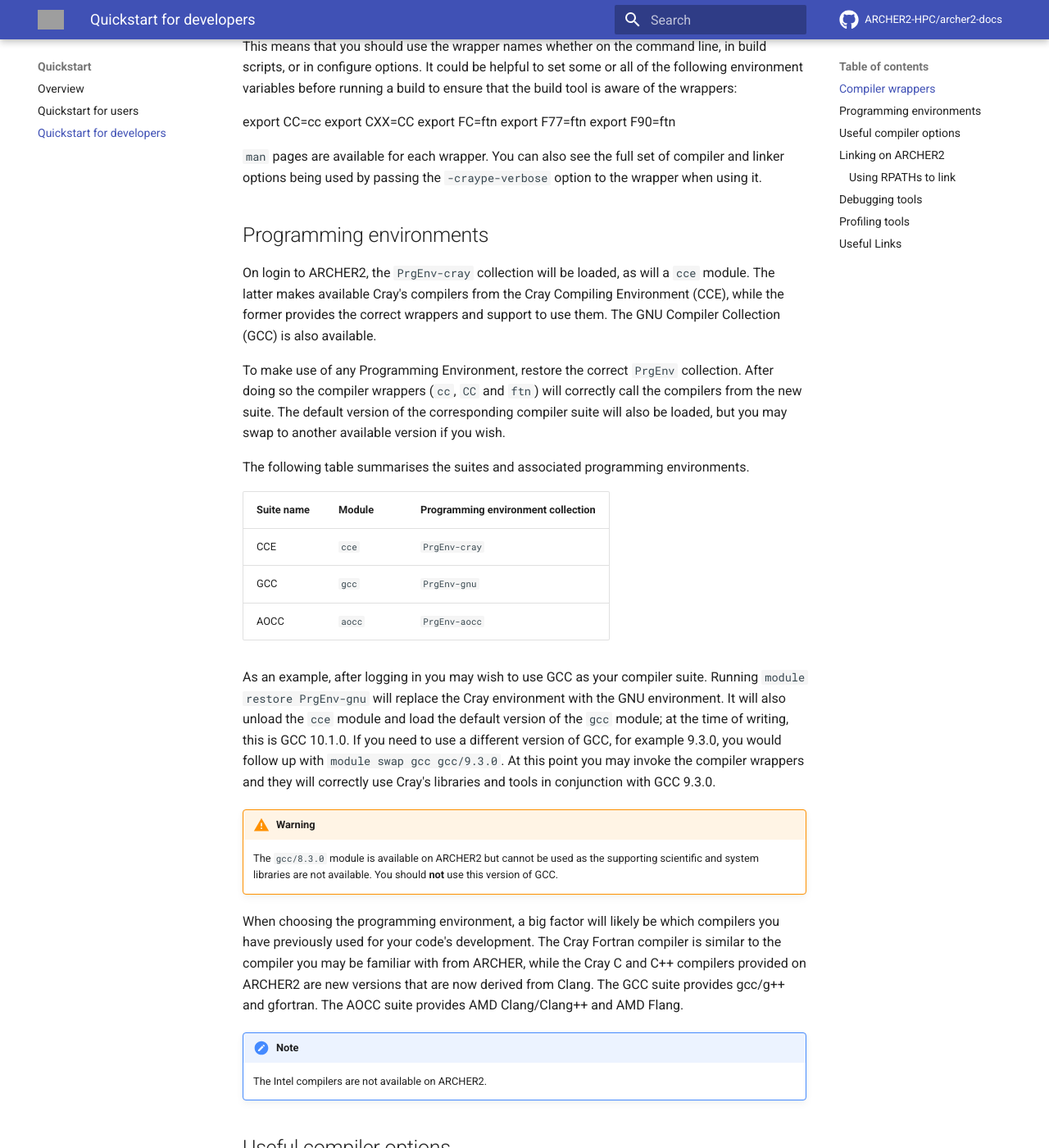
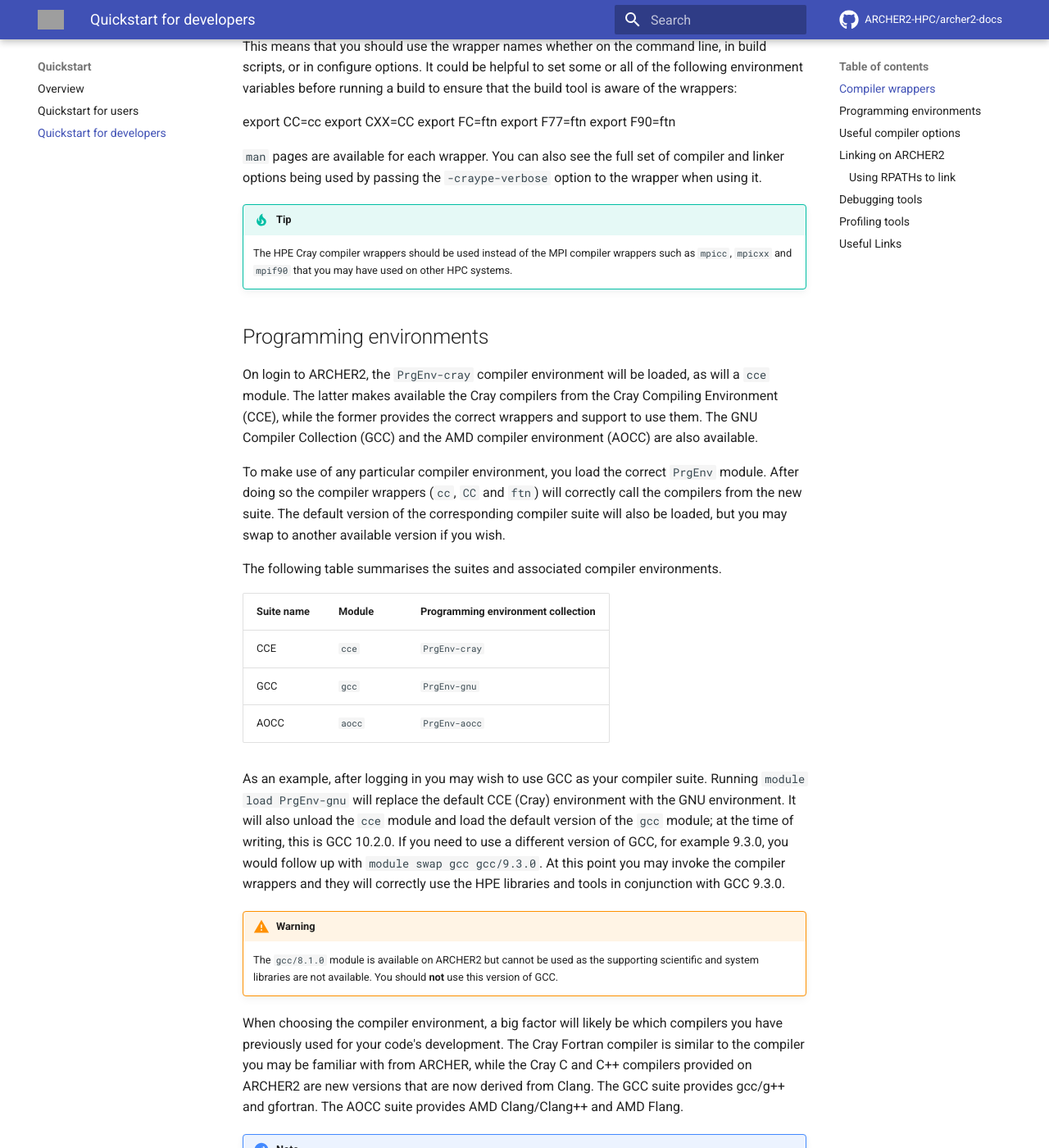
Before and after one commit to ARCHER2-HPC/archer2-docs, an MkDocs documentation site: the page built from docs/quick-start/quickstart-developers.md, in a window 1280 px wide and 1400 px high, scrolled down 659 px. Shown: the whole window at 82% size. Built offline with MkDocs 1.6.1 and Material for MkDocs 9.7.7, drawn with Linux system fonts in a browser that asks for light colours; comment, search, counter and statistics services are not loaded; some of the changed text lies outside the part shown; grey boxes are pictures that could not be loaded.

Commit message:
Updates quickstaart for full system

```diff
--- a/docs/quick-start/quickstart-developers.md
+++ b/docs/quick-start/quickstart-developers.md
@@ -6,9 +6,9 @@
 
 ## Compiler wrappers
 
-When compiling code on ARCHER2, you should make use of the Cray compiler
+When compiling code on ARCHER2, you should make use of the HPE Cray compiler
 wrappers. These ensure that the correct libraries and headers (for
-example, MPI or Cray LibSci) will be used during the compilation and
+example, MPI or HPE LibSci) will be used during the compilation and
 linking stages. These wrappers should be accessed by providing the
 following compiler names:
 
@@ -33,21 +33,27 @@
 set of compiler and linker options being used by passing the
 `-craype-verbose` option to the wrapper when using it.
 
+!!! tip
+    The HPE Cray compiler wrappers should be used instead of the MPI compiler
+    wrappers such as `mpicc`, `mpicxx` and `mpif90` that you may have used
+    on other HPC systems.
+
+
 ## Programming environments
 
-On login to ARCHER2, the `PrgEnv-cray` collection will be loaded, as
-will a `cce` module. The latter makes available Cray's compilers from
+On login to ARCHER2, the `PrgEnv-cray` compiler environment will be loaded, as
+will a `cce` module. The latter makes available the Cray compilers from
 the Cray Compiling Environment (CCE), while the former provides the
 correct wrappers and support to use them. The GNU Compiler Collection
-(GCC) is also available.
+(GCC) and the AMD compiler environment (AOCC) are also available.
 
-To make use of any Programming Environment, restore the correct `PrgEnv`
-collection. After doing so the compiler wrappers (`cc`, `CC` and `ftn`)
+To make use of any particular compiler environment, you load the correct `PrgEnv`
+module. After doing so the compiler wrappers (`cc`, `CC` and `ftn`)
 will correctly call the compilers from the new suite. The default
 version of the corresponding compiler suite will also be loaded, but you
 may swap to another available version if you wish.
 
-The following table summarises the suites and associated programming
+The following table summarises the suites and associated compiler
 environments.
 
 | Suite name | Module | Programming environment collection |
@@ -57,21 +63,21 @@
 | AOCC       | `aocc` | `PrgEnv-aocc`                      |
 
 As an example, after logging in you may wish to use GCC as your compiler
-suite. Running `module restore PrgEnv-gnu` will replace the Cray
+suite. Running `module load PrgEnv-gnu` will replace the default CCE (Cray)
 environment with the GNU environment. It will also unload the `cce`
 module and load the default version of the `gcc` module; at the time of
-writing, this is GCC 10.1.0. If you need to use a different version of
+writing, this is GCC 10.2.0. If you need to use a different version of
 GCC, for example 9.3.0, you would follow up with `module swap gcc
 gcc/9.3.0`. At this point you may invoke the compiler wrappers and they
-will correctly use Cray's libraries and tools in conjunction with GCC
+will correctly use the HPE libraries and tools in conjunction with GCC
 9.3.0.
 
 !!! warning
-    The `gcc/8.3.0` module is available on ARCHER2 but cannot be used as the
+    The `gcc/8.1.0` module is available on ARCHER2 but cannot be used as the
     supporting scientific and system libraries are not available. You should
     **not** use this version of GCC.
 
-When choosing the programming environment, a big factor will likely be
+When choosing the compiler environment, a big factor will likely be
 which compilers you have previously used for your code's development.
 The Cray Fortran compiler is similar to the compiler you may be familiar
 with from ARCHER, while the Cray C and C++ compilers provided on ARCHER2
@@ -95,7 +101,7 @@
 | GCC          | `-O2 -ftree-vectorize -funroll-loops -ffast-math` |
 
 !!! tip
-    If you want to use GCC version 10 or greater to compile Fortran code,
+    If you want to use GCC version 10 or greater to compile MPI Fortran code,
     you **must** add the `-fallow-argument-mismatch` option when compiling
     otherwise you will see compile errors associated with MPI functions.
 
@@ -149,7 +155,7 @@
     collect2: error: ld returned 1 exit status
 
 The compiler wrapper scripts on ARCHER link runtime libraries in using
-the `runpath` by default. This means that the paths to the runtime
+the `RUNPATH` by default. This means that the paths to the runtime
 libraries are encoded into the executable so you do not need to load the
 compiler environment in your job submission scripts.
 
@@ -219,12 +225,7 @@
 them yourself by running, in this example, `release $my_prog`.
 
 For more information on debugging parallel codes, see the documentation
-at `ARCHER2 User and Best Practice Guide - Debugging
-<../user-guide/debug>`.
-
-!!! note
-    We will add more information on using the debugging tools once the
-    ARCHER2 system is available.
+in the [Debugging section](./user-guide/debug.md) of the ARCHER2 User and Best Practice Guide.
 
 ## Profiling tools
 
@@ -280,11 +281,8 @@
 
 !!! tip
     For more information on profiling parallel codes, see the documentation
-    at [ARCHER2 User and Best Practice Guide - Profiling](../user-guide/profile.md).
-
-!!! note
-    We will add more information on using the profiling tools once the
-    ARCHER2 system is available.
+    in the [Profiling section](../user-guide/profile.md) of the
+    ARCHER2 User and Best Practice Guide.
 
 ## Useful Links
 
@@ -295,7 +293,7 @@
     fundamentals (required by all users to use the system effectively),
     best practice for getting the most out of ARCHER2, and more advanced
     technical topics.
-  - [Cray Programming Environment User
-    Guide](https://pubs.cray.com/bundle/XC_Series_Programming_Environment_User_Guide_1705_S-2529/page/Record_of_Revision.html)
-  - [Cray Performance Measurement and Analysis Tools User
-    Guide](https://pubs.cray.com/bundle/Cray_Performance_Measurement_and_Analysis_Tools_User_Guide_644_S-2376/page/About_the_Cray_Performance_Measurement_and_Analysis_Tools_User_Guide.html)
+  - [HPE Cray Programming Environment User
+    Guide](https://internal.support.hpe.com/hpesc/public/docDisplay?docLocale=en_US&docId=a00115304en_us)
+  - [HPE Cray Performance Measurement and Analysis Tools User
+    Guide](https://support.hpe.com/hpesc/public/docDisplay?docLocale=en_US&docId=a00114942en_us)
```
Also changed, not shown: docs/quick-start/quickstart-users.md (+2 -0 lines).
